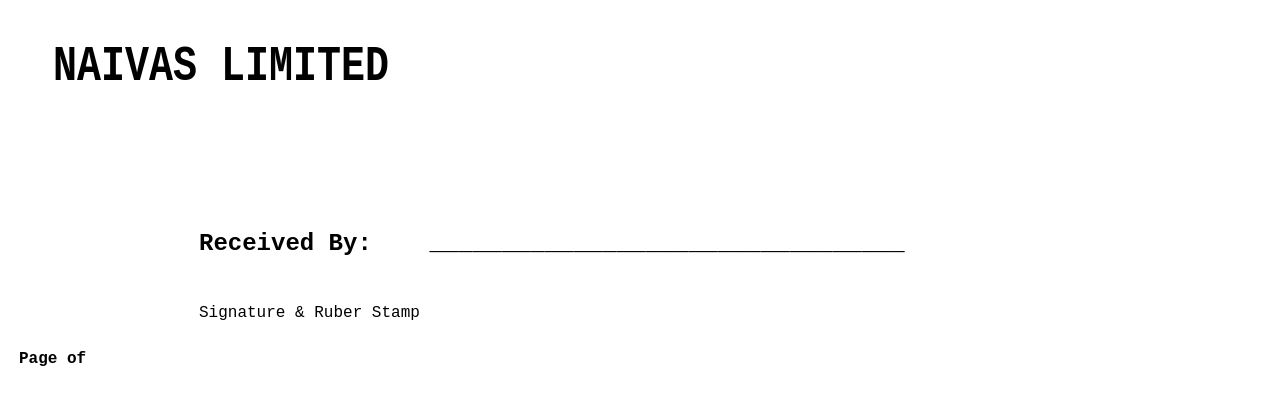
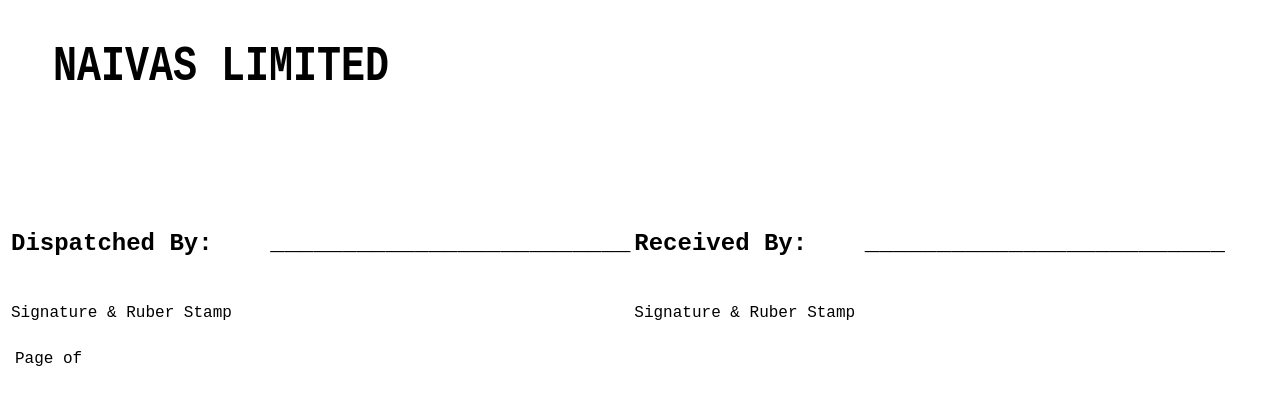
Before and after one commit to hasalioma3/tonersAndAssets, a Django app: template templates/assets/delivery.html in a window 1280 px wide. Shown: the part 175-580 px from the top of the page. Run offline with Django 3.2, Linux system fonts and the light colour scheme; the template is opened without the code that fills it, so the values that code supplies are empty.

Commit message:
some alignment

```diff
--- a/templates/assets/delivery.html
+++ b/templates/assets/delivery.html
@@ -202,15 +202,15 @@
         <table class="f">
 
             <tr>
-                <td width="150"></td>
-                <td width="30"> </td>
+                <td><h2>Dispatched By:&nbsp;&nbsp;&nbsp;&nbsp;_________________________</h2></td>
+
                 <td>
-                    <h2>Received By:&nbsp;&nbsp;&nbsp;&nbsp;_________________________________</h2>
+                    <h2>Received By:&nbsp;&nbsp;&nbsp;&nbsp;_________________________</h2>
                 </td>
             </tr>
             <tr>
-                <td></td>
-                <td> </td>
+                <td><br> Signature & Ruber Stamp</td>
+
                 <td><br> Signature & Ruber Stamp</td>
             </tr>
         </table>
@@ -220,10 +220,11 @@
             <tr class="f">
                 <td> </td>
                 <td>
+                Page <pdf:pagenumber> of <pdf:pagecount></b>
+
                 </td>
                 <td>
-                <b>Page <pdf:pagenumber> of <pdf:pagecount></b>
-
+                <b>
                 </td>
             </tr>
         </table>
```
